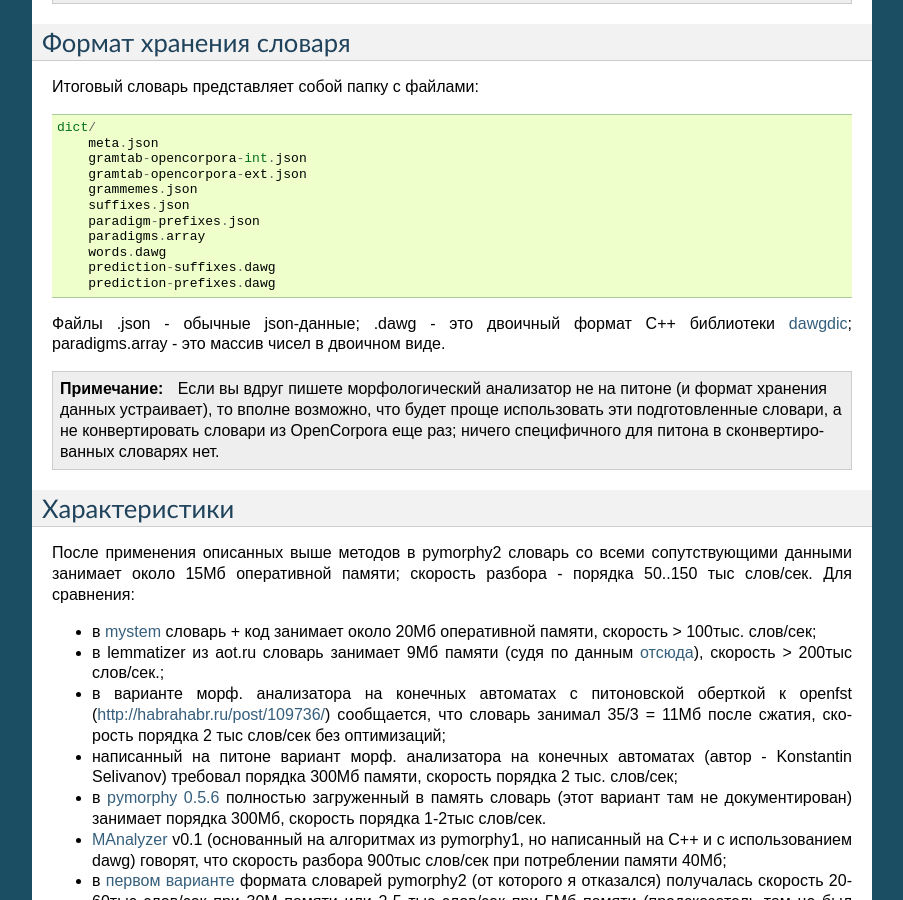
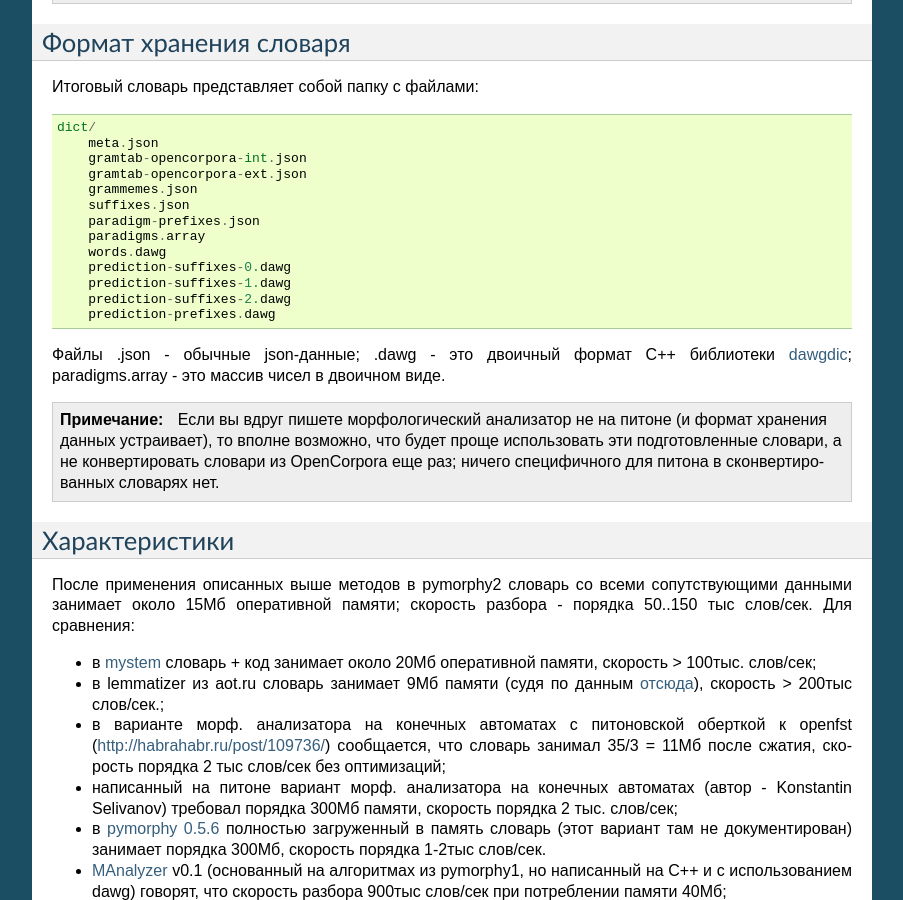
Before and after one commit to pymorphy2/pymorphy2, a Sphinx documentation site: the page built from docs/internals/dict.rst, in a window 1280 px wide and 900 px high, scrolled down 6518 px. Shown: the whole window, without its empty margins (198-1101 px from the left). Built offline with Sphinx 7.4.7, drawn with Linux system fonts in a browser that asks for light colours.

Commit message:
correct file list

```diff
--- a/docs/internals/dict.rst
+++ b/docs/internals/dict.rst
@@ -448,7 +448,9 @@ DAWG достаточно эффективная. Хранение слов в D
         paradigm-prefixes.json
         paradigms.array
         words.dawg
-        prediction-suffixes.dawg
+        prediction-suffixes-0.dawg
+        prediction-suffixes-1.dawg
+        prediction-suffixes-2.dawg
         prediction-prefixes.dawg
 
 Файлы .json - обычные json-данные; .dawg - это двоичный формат C++ библиотеки
```
